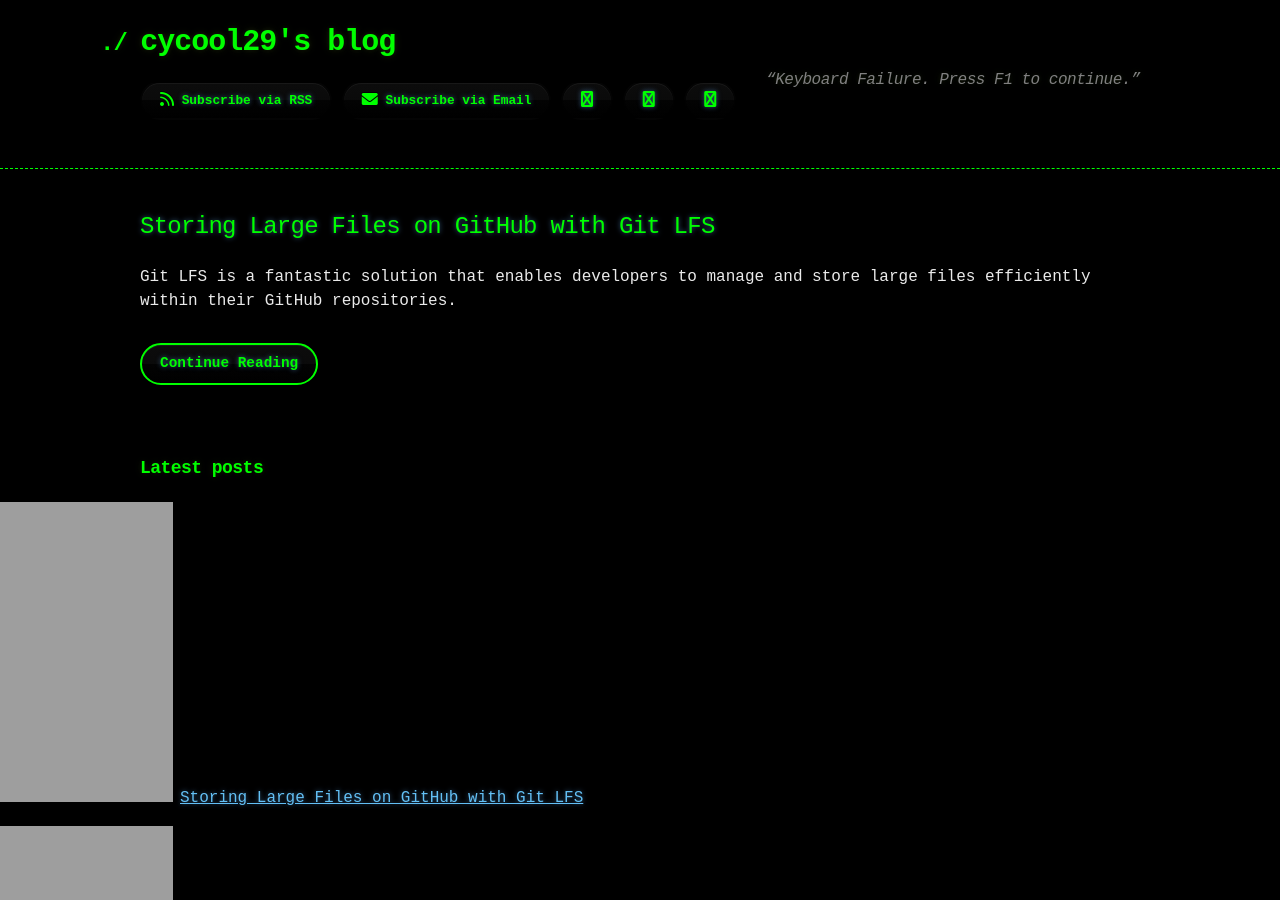
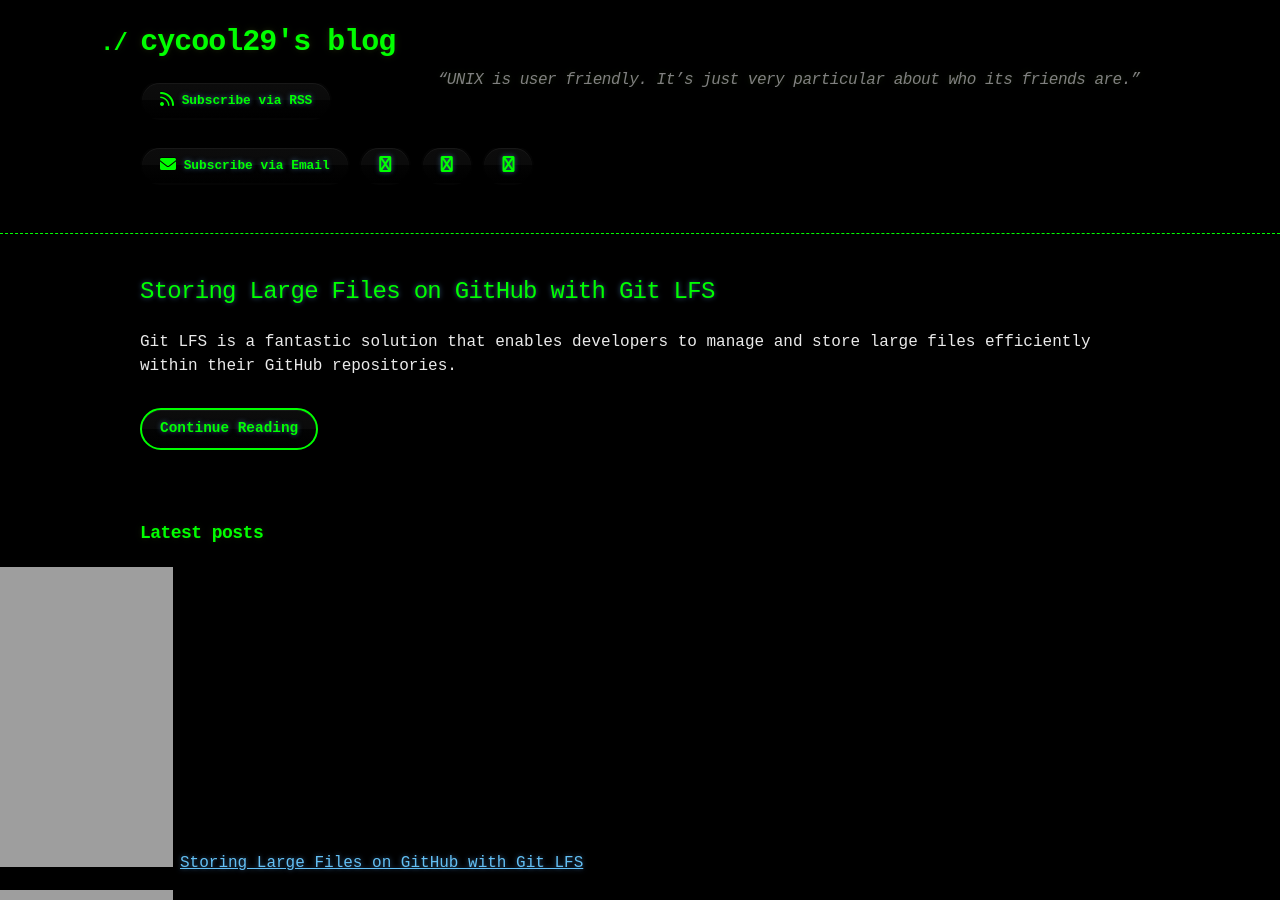
Before and after one commit to cycool29/cycool29.github.io, a Jekyll site: the page built from index.md, in a window 1280 px wide and 900 px high. Built offline with Jekyll 4.4.1, drawn with Linux system fonts in a browser that asks for light colours; a style sheet for code colours, icons or effects is not loaded.

Commit message:
Update quotes

```diff
--- a/_config.yml
+++ b/_config.yml
@@ -1,5 +1,5 @@
 title: cycool29's blog
-description: "“Keyboard Failure. Press F1 to continue.” "
+description: "“UNIX is user friendly. It’s just very particular about who its friends are.” "
 bio: A high school student. Intermediate in Python, Git, Bash. Learning JavaScript. He/Him. "
 author: cycool29
 url: https://cycool29.github.io
```
